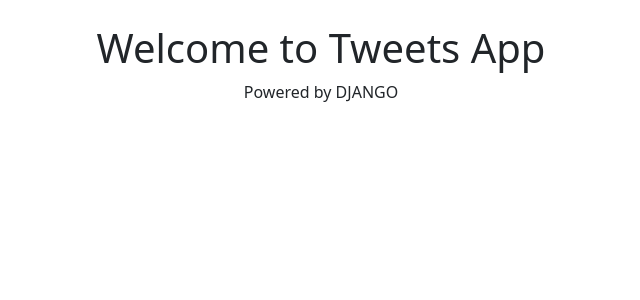
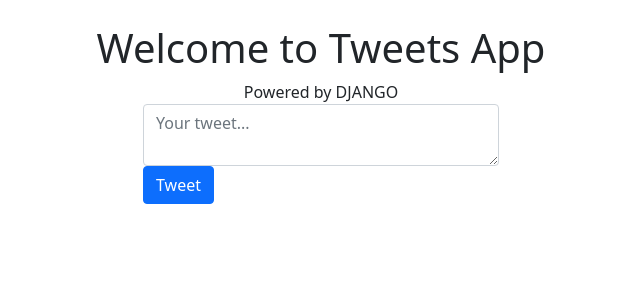
Before and after one commit to Haitham314s/tweetme2-app, a Django app: page / in a window 1280 px wide. Shown: the part 56-356 px from the top of the page, without its empty margins (319-959 px from the left). Run offline with Django 4.2, Linux system fonts and the light colour scheme; data that the repository does not hold is empty.

Commit message:
create tweet form

```diff
--- a/templates/pages/home.html
+++ b/templates/pages/home.html
@@ -7,6 +7,18 @@
   <div class="col">
     <h1>Welcome to Tweets App</h1>
     <span>Powered by DJANGO</span>
+  </div>
+</div>
+
+<div class="row mb-3">
+  <div class="col-10 col-md-4 mx-auto">
+    <form class="form" method="POST" action="/create-tweet">
+      {% csrf_token %}
+      <input type="hidden" value="/" name="next">
+      <textarea class="form-control" name="content" placeholder="Your tweet..."></textarea>
+
+      <button type="submit" class="btn btn-primary">Tweet</button>
+    </form>
   </div>
 </div>
 
```
